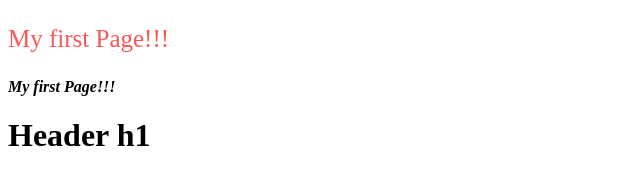
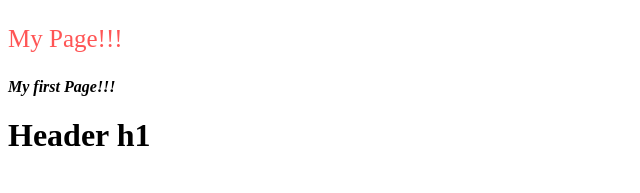
Before and after one commit to DimagaDev/FrontEnd21, a plain HTML site: page index.html in a window 1280 px wide. Shown: the top 193 px of the page, 0-640 px from the left. Drawn offline with Linux system fonts and the light colour scheme.

Commit message:
fix bags!!!

```diff
--- a/index.html
+++ b/index.html
@@ -9,7 +9,7 @@
 		<style></style>
 	</head>
 	<body>
-		<p class="someStyle" title="Header H1">My first Page!!!</p>
+		<p class="someStyle" title="Header H1">My Page!!!</p>
 		<b title="Header H1">
 			<i title="sdfds H1"> My first Page!!! </i>
 		</b>
```
